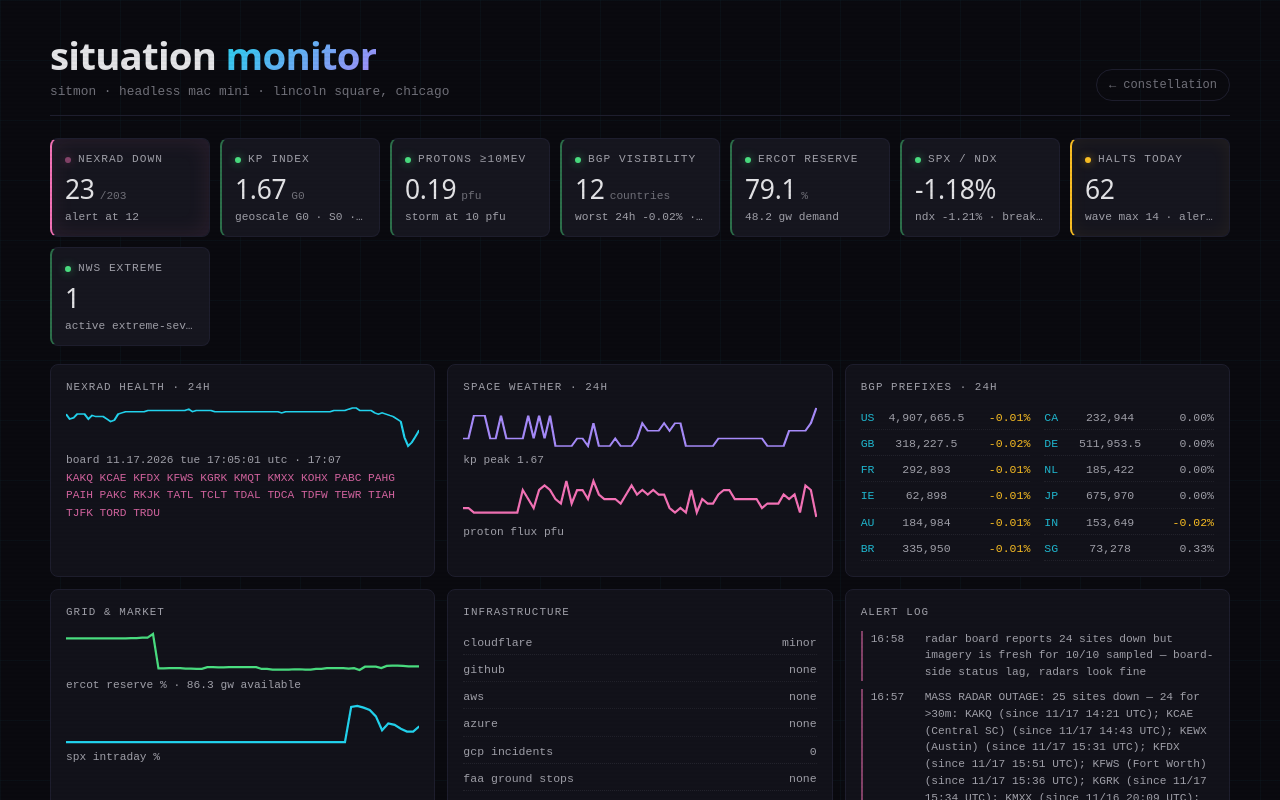
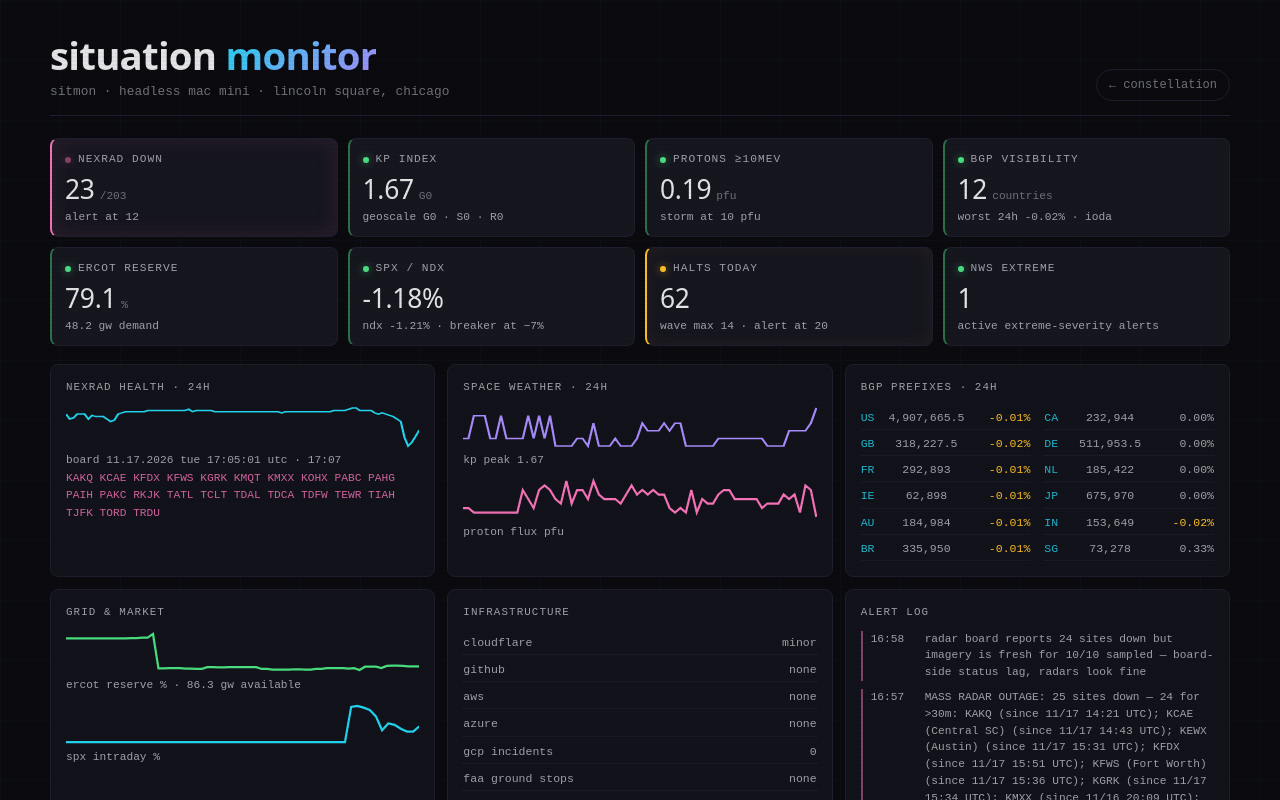
Before and after one commit to moosh3/samson-gg, a Next.js app: page /status in a window 1280 px wide. Shown: the top 800 px of the page. Built offline with nearby package versions, Linux system fonts and the light colour scheme.

Commit message:
status: even 4x2 tile grid on wide screens

```diff
--- a/app/status/status.css
+++ b/app/status/status.css
@@ -344,6 +344,13 @@
   color: var(--text-muted);
 }
 
+/* 8 tiles: force an even 4x2 block on wide screens instead of an orphan 7th */
+@media (min-width: 900px) {
+  .kpis {
+    grid-template-columns: repeat(4, minmax(0, 1fr));
+  }
+}
+
 @media (max-width: 560px) {
   .status-root {
     padding: 22px 14px 48px;
```
